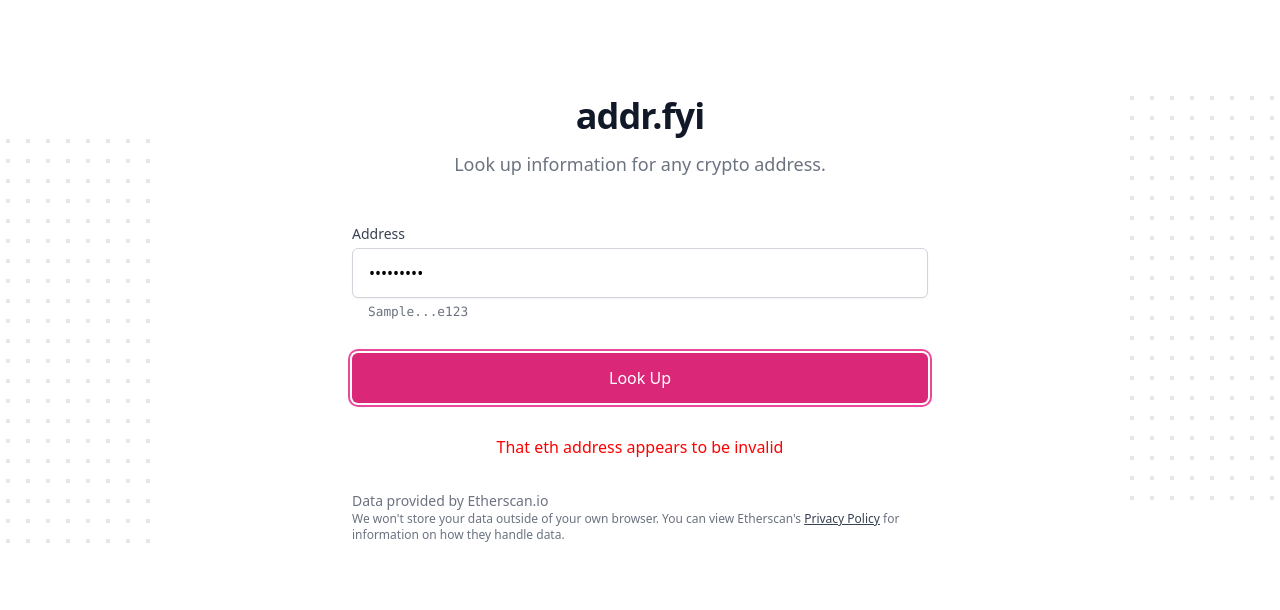
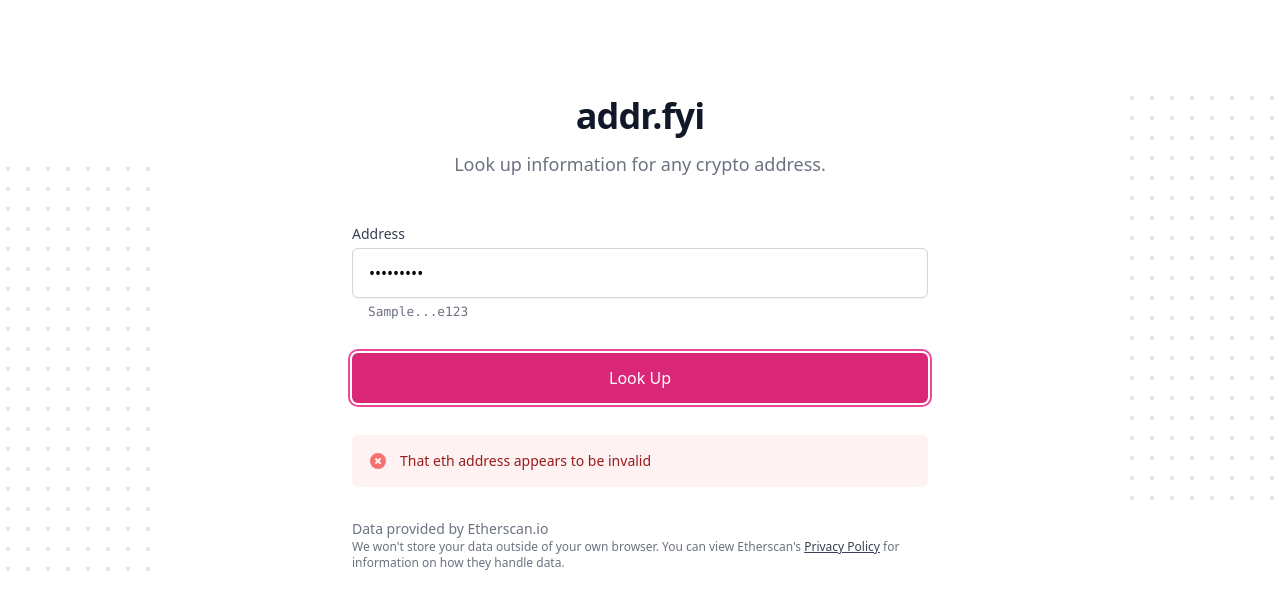
Before and after one commit to iansinnott/addr.fyi, a React (Create React App) app: page / in a window 1280 px wide. Both pictures are taken after typing "Sample123" into the empty fields and a click on the button "Look Up". Shown: the top 610 px of the page. Built offline with nearby package versions, Linux system fonts and the light colour scheme.

Commit message:
Improve error state

```diff
--- a/src/App.tsx
+++ b/src/App.tsx
@@ -86,7 +86,9 @@
 
     if (!isValidEthAddr(s)) {
       console.warn("invalid addr", s);
-      return setError("That eth address appears to be invalid");
+      setEth("");
+      setError("That eth address appears to be invalid");
+      return;
     }
 
     setLoading(true);
@@ -222,7 +224,28 @@
 
               {error && (
                 <div className="mb-4 sm:mb-8">
-                  <h3 style={{ color: "red" }}>{error}</h3>
+                  <div className="rounded-md bg-red-50 p-4">
+                    <div className="flex">
+                      <div className="flex-shrink-0">
+                        {/* <!-- Heroicon name: solid/x-circle --> */}
+                        <svg
+                          className="h-5 w-5 text-red-400"
+                          xmlns="http://www.w3.org/2000/svg"
+                          viewBox="0 0 20 20"
+                          fill="currentColor"
+                          aria-hidden="true">
+                          <path
+                            fill-rule="evenodd"
+                            d="M10 18a8 8 0 100-16 8 8 0 000 16zM8.707 7.293a1 1 0 00-1.414 1.414L8.586 10l-1.293 1.293a1 1 0 101.414 1.414L10 11.414l1.293 1.293a1 1 0 001.414-1.414L11.414 10l1.293-1.293a1 1 0 00-1.414-1.414L10 8.586 8.707 7.293z"
+                            clip-rule="evenodd"
+                          />
+                        </svg>
+                      </div>
+                      <div className="ml-3">
+                        <h3 className="text-sm font-medium text-red-800">{error}</h3>
+                      </div>
+                    </div>
+                  </div>
                 </div>
               )}
               {eth && (
```
